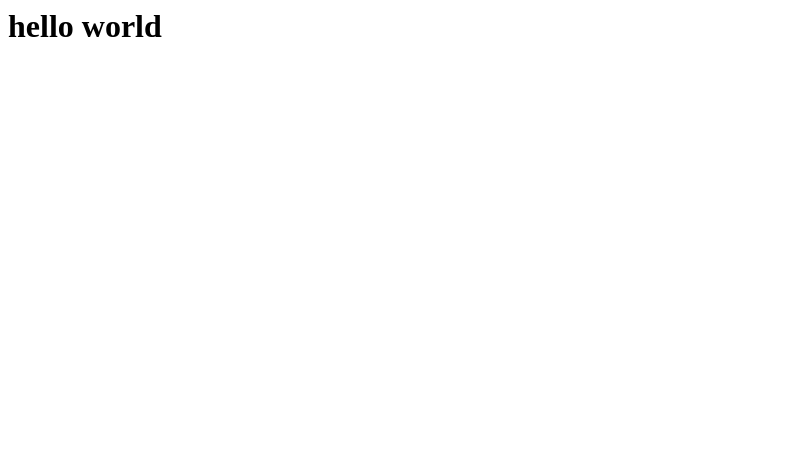
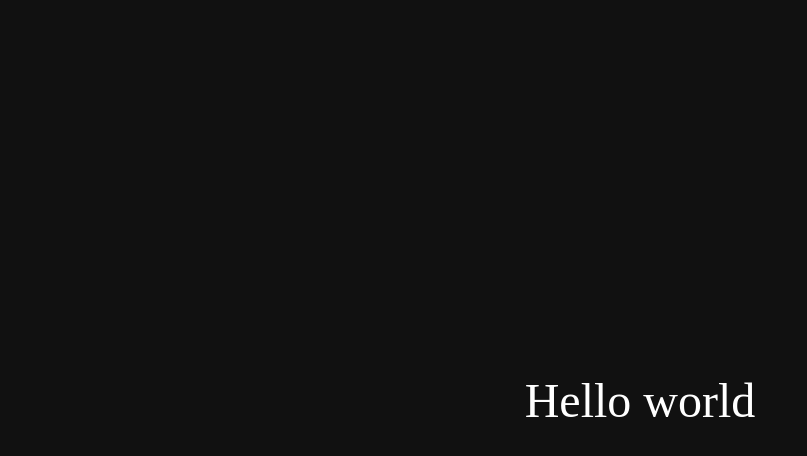
Before and after one commit to guilherme-felipe-empresa/METODO-APROVACAO-PETROBRAS-2026, a plain HTML site: page index.html in a window 1280 px wide. Shown: the whole page, without its empty margins (0-807 px from the left). Drawn offline with Linux system fonts and the light colour scheme.

Commit message:
Update index.html

```diff
--- a/index.html
+++ b/index.html
@@ -1 +1,26 @@
-<h1>hello world</h1>
+<!doctype html>
+<html>
+<head>
+  <meta charset="utf-8" />
+  <meta name="viewport" content="width=device-width, initial-scale=1" />
+  <style>
+    html, body {
+      margin: 0;
+      width: 100%;
+      height: 100%;
+    }
+    .tela {
+      width: 100vw;
+      height: 100vh;
+      display: grid;
+      place-items: center;
+      background: #111;
+      color: white;
+      font-size: 48px;
+    }
+  </style>
+</head>
+<body>
+  <div class="tela">Hello world</div>
+</body>
+</html>
```
